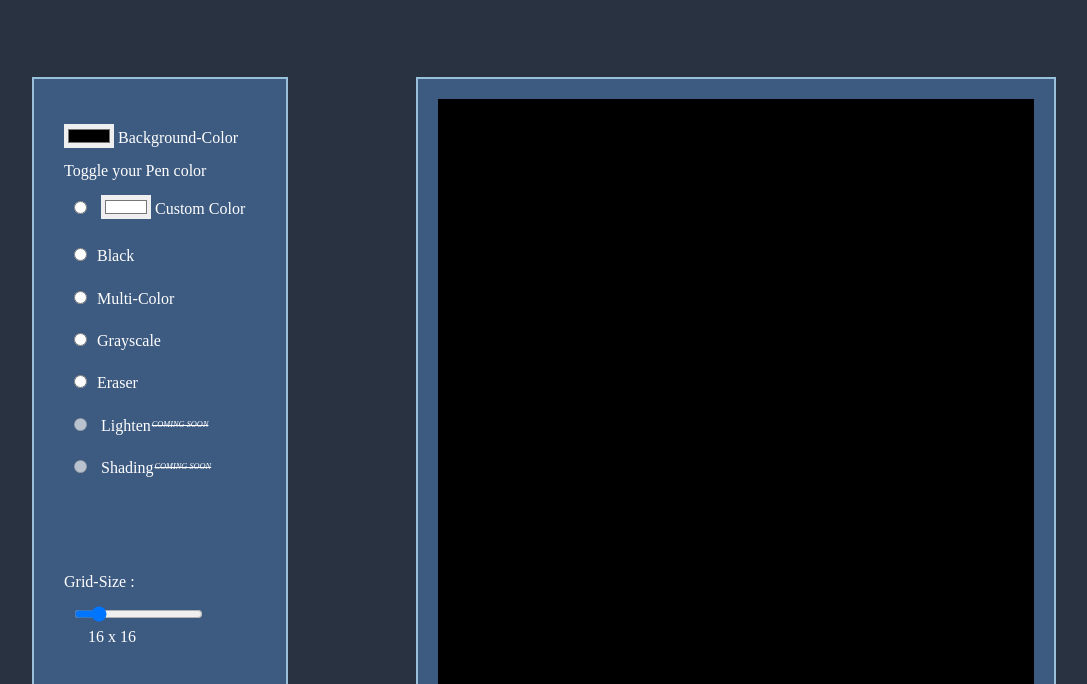
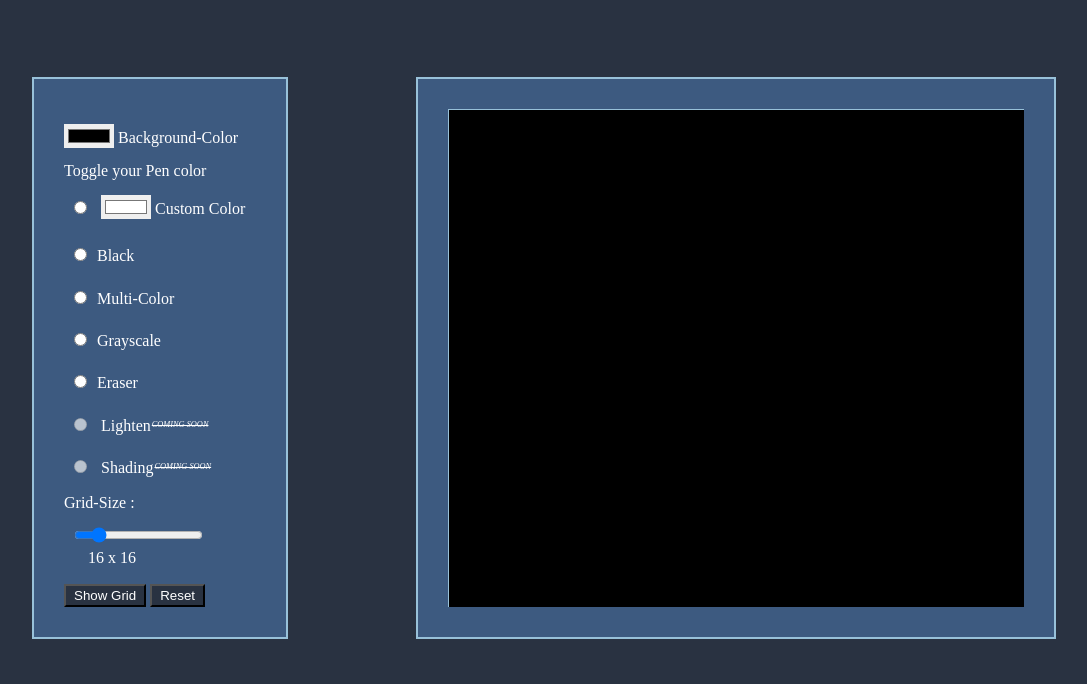
Before and after one commit to Maroprosper/Sketch, a plain HTML site: page index.html in a window 1280 px wide. Shown: the part 98-782 px from the top of the page, without its empty margins (96-1183 px from the left). Drawn offline with Linux system fonts and the light colour scheme.

Commit message:
Space no more

```diff
--- a/script.js
+++ b/script.js
@@ -1,6 +1,6 @@
 let sketch = document.querySelector(".container");
-let width = sketch.offsetWidth;
-let height = sketch.offsetHeight;
+let width = Math.floor(sketch.clientWidth);
+let height = Math.floor(sketch.clientHeight + 31);
 let size = document.getElementById('gridSize').value;
 let length = height/size;
 let breadth = width/size;
@@ -14,10 +14,10 @@ document.getElementById('boxSize').textContent = `${size} x ${size}`;
         div.style.height = `${length}px`;
         div.style.width = `${breadth}px`;
         sketch.appendChild(div);
-        div.classList.toggle("box");
+        div.classList.add("box");
         }
     }
-    document.getElementById('gridSize').addEventListener('change', (e) => {
+    document.getElementById('gridSize').addEventListener('input', (e) => {
         let div = document.querySelectorAll('.box');
         for(let k = 0; k < div.length; k++){
          sketch.removeChild(div[k]);
@@ -36,7 +36,7 @@ document.getElementById('lines').textContent = 'Show Grid';
          div.style.height = `${length}px`;
          div.style.width = `${breadth}px`;
          sketch.appendChild(div);
-         div.classList.toggle("box");
+         div.classList.add("box");
          }
      }
 
--- a/style.css
+++ b/style.css
@@ -20,11 +20,10 @@ h1{
 .box{
     padding: 0;
     margin: 0;
-    border: none;
 }
 .divbox{
-    border-bottom: 0.01px solid #98c1d9;
-    border-right: 0.01px solid #98c1d9;
+    border-bottom: 0.5px solid #98c1d9;
+    border-right: 0.5px solid #98c1d9;
 }
 main{
     display: flex;
@@ -33,10 +32,9 @@ main{
 .content{
     background-color:#3D5A80;
     border:2px solid #98C1D9;
-    padding: 20px;
+    padding: 30px;
     display: block;
     width: 50vw;
-    height: 90vh;
 }
 span{
     font-size: 10px;
@@ -54,10 +52,11 @@ span{
     height: 100%;
     width: 100%;
     gap: 0;
+    border-left: 0.5px solid #98c1d9;
+    border-top: 0.5px solid #98c1d9;
 }
 .controls{
     width: 20vw;
-    height: 90vh;
     background-color: #3D5A80;
     padding: 30px;
     display: flex;
```
